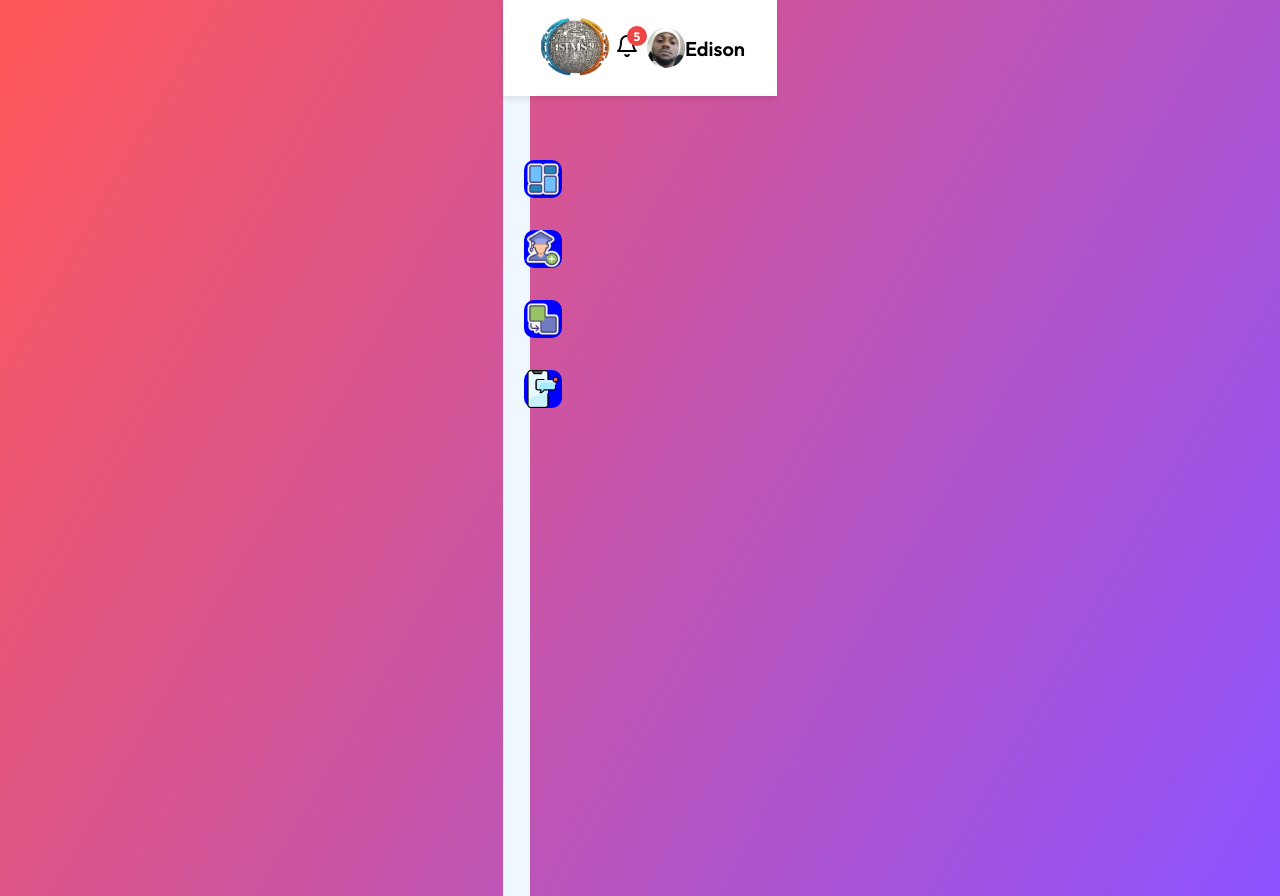
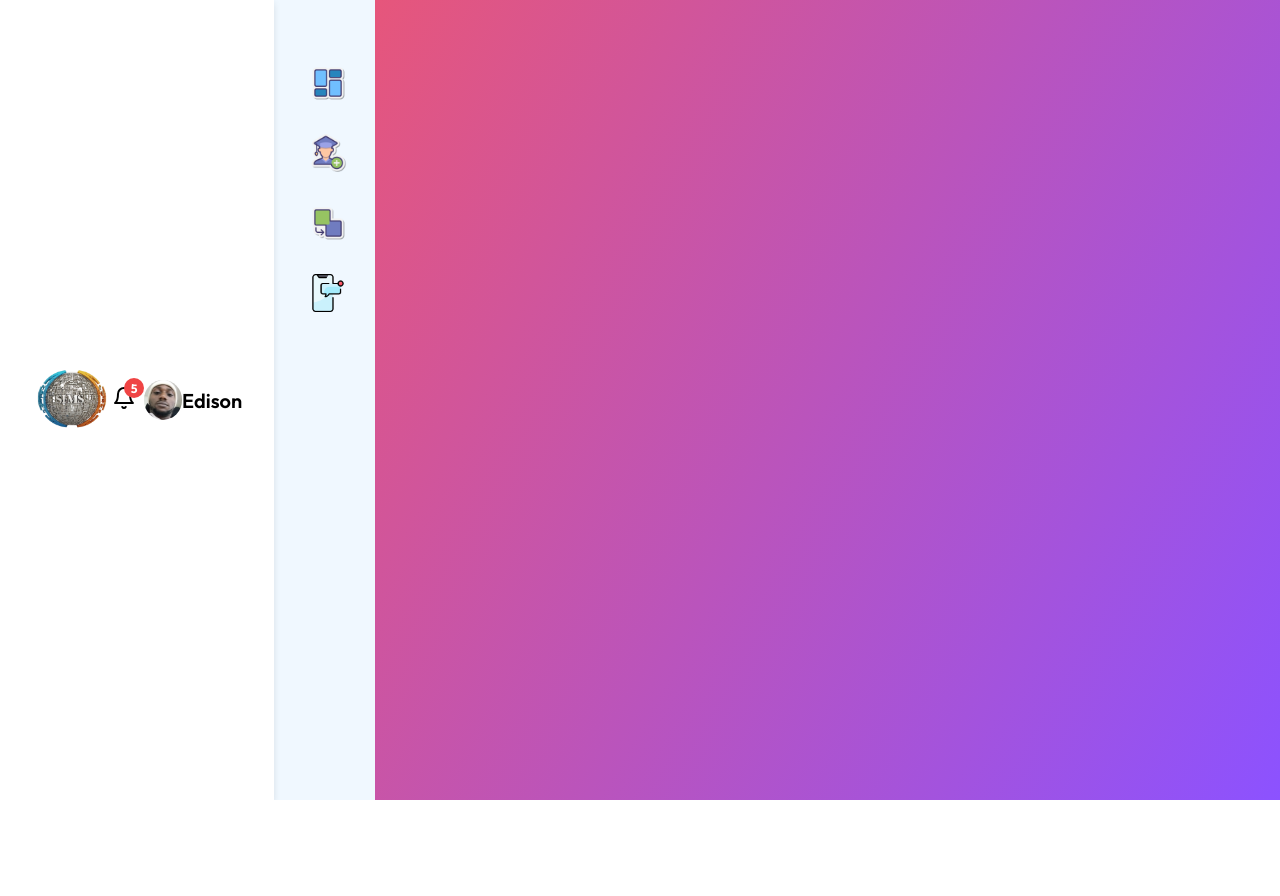
Before and after one commit to EddieEme/student_movement_app, a React (Vite) app in the folder student_movement_app/frontend/: page /dashboard in a window 1280 px wide. After the commit the page ends 800 px from the top, so only its background shows below. Built offline with nearby package versions, Linux system fonts and the light colour scheme.

Commit message:
More styling

```diff
--- /dev/null
+++ b/student_movement_app/frontend/src/Components/Chart/Chart.css
@@ -0,0 +1,3 @@
+.chart {
+    background-color: green;
+}
--- /dev/null
+++ b/student_movement_app/frontend/src/Components/Chart/Chart.jsx
@@ -0,0 +1,9 @@
+import React from 'react'
+import './Chart.css'
+const Chart = () => {
+  return (
+    <div className='chart'>Chart</div>
+  )
+}
+
+export default Chart
--- a/student_movement_app/frontend/src/Components/Dashboard/Dashboard.css
+++ b/student_movement_app/frontend/src/Components/Dashboard/Dashboard.css
@@ -0,0 +1,39 @@
+/*.container {
+    display: flex;
+    justify-content: space-between;
+    width: 100%;
+    margin: 0;
+
+}
+.sidenav {
+    width: 15%;
+}
+.chart {
+    width: 100%;
+    height: 100vh;
+
+}*/
+
+.dashboard {
+    display: grid;
+    grid-template-columns: 1fr 4fr;
+    grid-template-areas:
+      "sidebar navbar"
+      "sidebar chart";
+    height: 100vh;
+  }
+
+  .sidenav {
+    grid-area: sidebar;
+    background-color: #8DE0D6;
+  }
+
+  .login-navbar {
+    grid-area: navbar;
+    background-color: #F5FCFC;
+  }
+
+  .chart {
+    grid-area: chart;
+    background-color: #F5FCFC;
+  }
--- a/student_movement_app/frontend/src/Components/Dashboard/Dashboard.jsx
+++ b/student_movement_app/frontend/src/Components/Dashboard/Dashboard.jsx
@@ -2,13 +2,15 @@ import React from 'react'
 import LoginNavbar from '../LoginNavbar/LoginNavbar'
 import './Dashboard.css'
 import SideNavbar from '../SideNavbar/SideNavbar'
+import Chart from '../Chart/Chart'
 
 const Dashboard = () => {
   return (
-      <div>
-      <LoginNavbar />
-      <SideNavbar />
-    </div>
+      <div className='dashboard'>
+      <LoginNavbar className='login-navbar'/>
+      <SideNavbar className='sidenav'/>
+      <Chart className='chart'/>
+          </div>
   )
 }
 
--- a/student_movement_app/frontend/src/Components/LoginNavbar/LoginNavbar.css
+++ b/student_movement_app/frontend/src/Components/LoginNavbar/LoginNavbar.css
@@ -57,20 +57,23 @@
     justify-content: center;
 }
 .logout {
-  position: relative;
-  display: none;
+    position: absolute;
+    right: 10px;
+    display: none;
+    top: 52px;
+    margin: 0;
+    width: 62px;
+    height: 52px;
+    background: white;
+}
+.logout.show-logout {
+    display: block;
+}
+.logout ul {
+  /* display: none; */
+  padding: 5px;
 }
 
-.logout ul {
-  /* display: none; */
-  position: absolute;
-  top: 100%;
-  right: 0;
-  background-color: #fff;
-  box-shadow: 0px 2px 4px rgba(0, 0, 0, 0.1);
-  z-index: 1;
-}
-
-.user-image:hover .logout {
+/*.user-details:hover .logout {
   display: inline-block;
 }
--- a/student_movement_app/frontend/src/Components/LoginNavbar/LoginNavbar.jsx
+++ b/student_movement_app/frontend/src/Components/LoginNavbar/LoginNavbar.jsx
@@ -1,10 +1,14 @@
-import React from 'react'
+import React, { useState } from 'react'
 import './LoginNavbar.css'
 import sms_logo from '../../assets/Images/sms-logo.png'
 import user_image from '../../assets/Images/user-image.png'
 import { Bell } from 'lucide-react'
 
 const LoginNavbar = () => {
+    const [logout, setLogout] = useState(false)
+    const toggleLogout = () => {
+        setLogout(!logout)
+    }
     const messageCount = 5;
     return (
         <nav className='login-nav'>
@@ -20,10 +24,10 @@ const LoginNavbar = () => {
                         {messageCount > 0 && (<span className="msg-number"> {messageCount} </span>)}
                     </div>
                 </div>
-                <div className='user-details'>
+                <div className='user-details' onClick={toggleLogout}>
                 <img src={user_image} alt="User" className="user-image" />
                 <span className='user-name'>Edison</span>
-                <div className="logout">
+                <div className={`logout ${logout ? 'show-logout' : ''}`}>
                     <ul>
                         <li>Logout</li>
                     </ul>
--- a/student_movement_app/frontend/src/Components/SideNavbar/SideNavbar.css
+++ b/student_movement_app/frontend/src/Components/SideNavbar/SideNavbar.css
@@ -21,7 +21,7 @@
 .icon-box{
     display: flex;
     margin:1rem 0 ;
-    background-color: blue;
+    /* background-color: blue;  */
     align-items: center;
     gap: 3px;
     border-radius: 10px;
```
Also changed, not shown: 1 other file (tests, documents, lock files or other folders).
